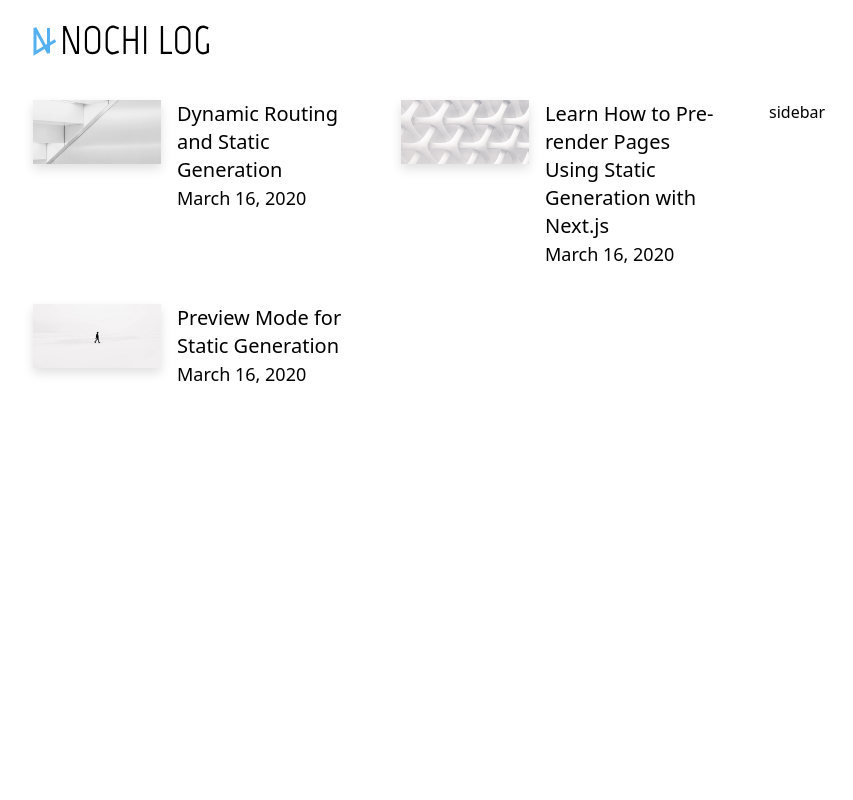
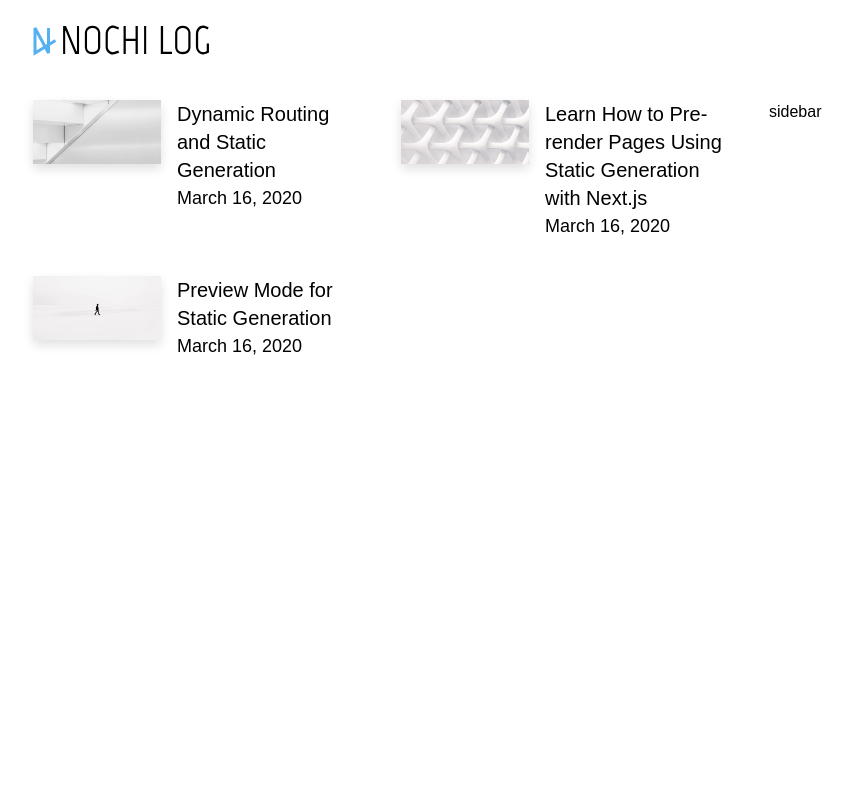
Before and after one commit to nochifuchi/nochi-log, a Next.js app: page / in a window 1280 px wide. Shown: the top 800 px of the page, without its empty margins (95-948 px from the left). Built offline with nearby package versions, Linux system fonts and the light colour scheme.

Commit message:
font-family設定

```diff
--- a/components/layout.tsx
+++ b/components/layout.tsx
@@ -11,11 +11,13 @@ const Layout = ({ children }: Props) => {
   return (
     <>
       <Meta />
-      <Header />
-      <div className="min-h-screen">
-        <main>{children}</main>
+      <div className="font-body">
+        <Header />
+        <div className="min-h-screen">
+          <main>{children}</main>
+        </div>
+        <Footer />
       </div>
-      <Footer />
     </>
   )
 }
--- a/tailwind.config.js
+++ b/tailwind.config.js
@@ -3,6 +3,12 @@ module.exports = {
   content: ['./components/**/*.tsx', './pages/**/*.tsx'],
   theme: {
     extend: {
+      fontFamily: {
+        body: [
+          'source-han-sans-japanese',
+          'sans-serif'
+        ]
+      },
       colors: {
         'accent-1': '#FAFAFA',
         'accent-2': '#EAEAEA',
```
